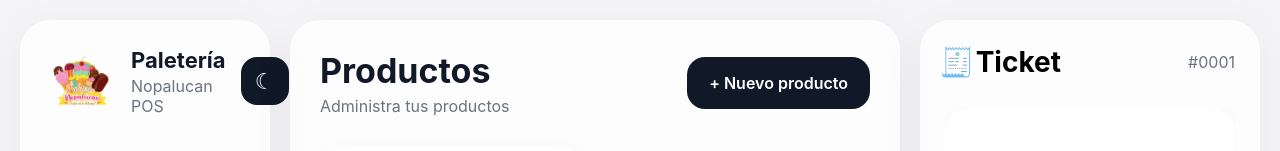
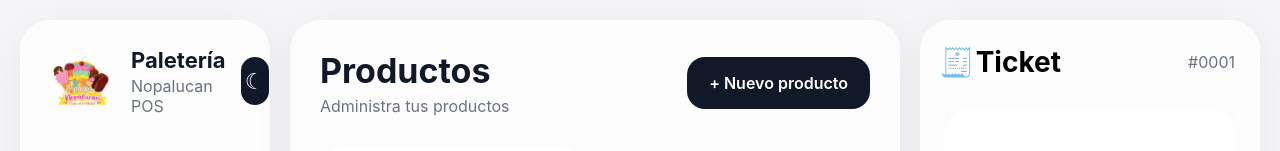
Before and after one commit to ocelotlvalencia/paleteria-pos-api, an Electron app: page app/panel.html in a window 1280 px wide. Shown: the top 151 px of the page. Drawn offline with Linux system fonts and the light colour scheme; no server answers.

Commit message:
Actualizacion sistema POS

```diff
--- a/app/styles.css
+++ b/app/styles.css
@@ -114,7 +114,7 @@ body {
 
 .header-icon-btn {
   margin-left: auto;
-  flex: 0 0 48px;
+  flex: 0 0 28px;
 
   border: none;
 
```
Also changed, not shown: 1 other file.
